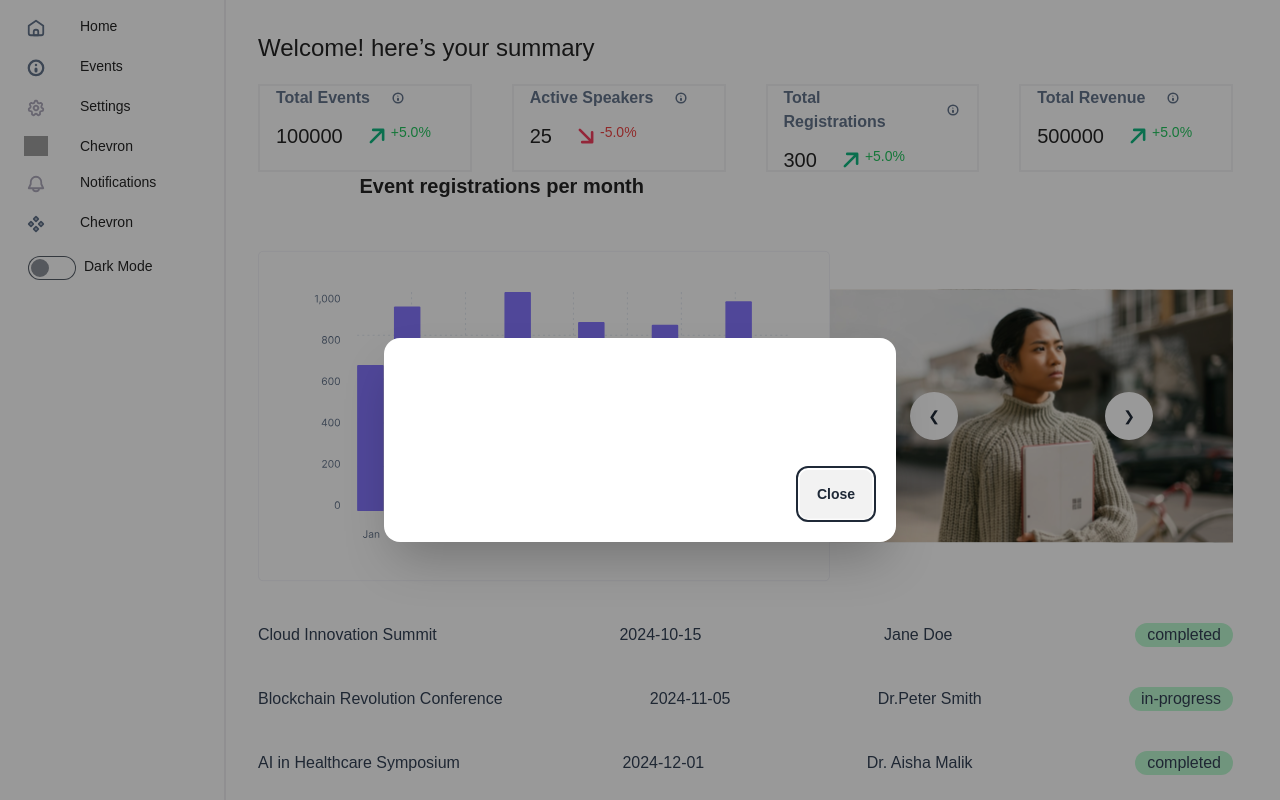
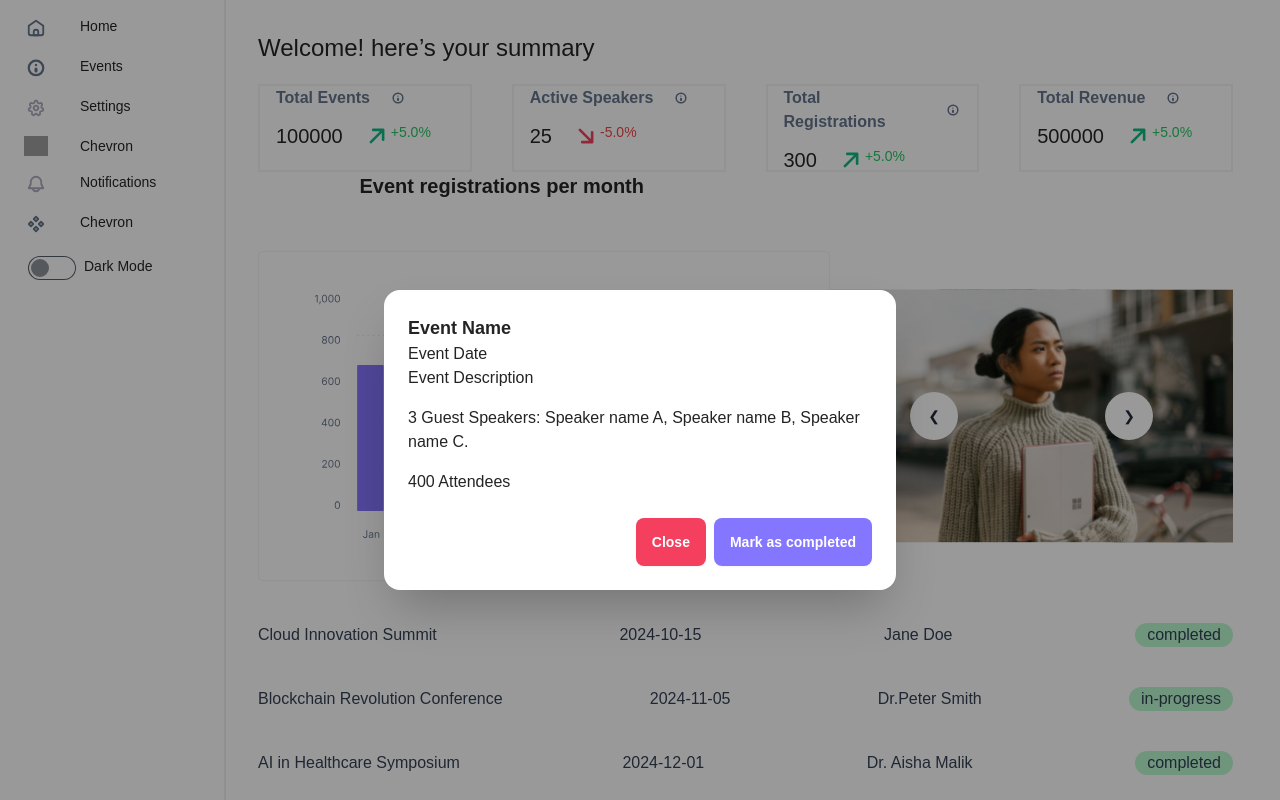
Before and after one commit to Daniel264/alphatwelve, a React (Vite) app: page / in a window 1280 px wide. Both pictures are taken after a click on the element 753 px from the left and 699 px from the top of the page. Shown: the top 800 px of the page. Built offline with nearby package versions, Linux system fonts and the light colour scheme; grey boxes are pictures that could not be loaded; a web font is replaced by a local one.

Commit message:
style the modal

```diff
--- a/src/components/Events.tsx
+++ b/src/components/Events.tsx
@@ -27,17 +27,23 @@ const Events = ({ isCompleted }: Status) => {
             ))}
             <dialog
                 id="my_modal_5"
-                className="modal modal-bottom sm:modal-middle text-white"
+                className="modal modal-bottom sm:modal-middle"
             >
-                <div className="modal-box">
-                    <h3 className="font-bold text-lg">Hello!</h3>
+                <div className="modal-box bg-white">
+                    <h3 className="font-bold text-lg">Event Name</h3>
+                    <h5>Event Date</h5>
+                    <p>Event Description</p>
                     <p className="py-4">
-                        Press ESC key or click the button below to close
+                        3 Guest Speakers: Speaker name A, Speaker name B,
+                        Speaker name C.
                     </p>
+                    <p>400 Attendees</p>
                     <div className="modal-action">
-                        <form method="dialog">
+                        <form method="dialog" className="space-x-2">
                             {/* if there is a button in form, it will close the modal */}
-                            <button className="btn">Close</button>
+                            <button className="btn bg-[#F43F5E] outline-none border-none text-white">Close</button>
+                            <button className="btn bg-[#8576FF] outline-none border-none text-white">Mark as completed</button>
+
                         </form>
                     </div>
                 </div>
```
